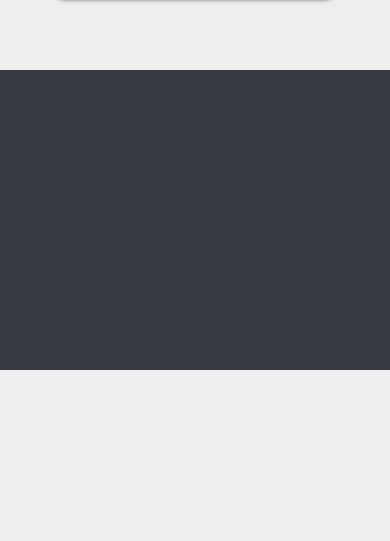
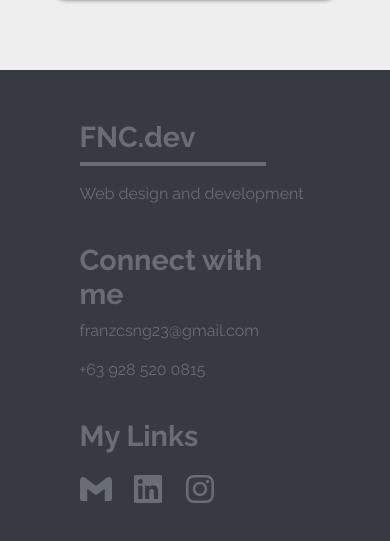
Before and after one commit to Franzcsng/fnc-portfolio, a React (Create React App) app in the folder frontend/: page / in a window 390 px wide. Shown: the part 2408-2949 px from the top of the page. Before the commit the page ends 2778 px from the top, so only its background shows below. Built offline with nearby package versions, Linux system fonts and the light colour scheme; a web font is replaced by a local one.

Commit message:
Added footer content and layout with responsiveness

```diff
--- a/frontend/src/components/layout/footer/Footer.js
+++ b/frontend/src/components/layout/footer/Footer.js
@@ -1,9 +1,36 @@
 import './Footer.scss'
+import { SiGmail } from "react-icons/si";
+import { FaLinkedin, FaInstagram  } from "react-icons/fa";
 
 const Footer = () => {
     return(
         <div className='footer'>
 
+            <div className='footer-content'>
+
+                <div className='footer-section'>
+                    <h2>FNC.dev</h2>
+                    <hr></hr>
+                    <p>Web design and development</p>
+                </div>
+
+                <div className='footer-section'>
+                    <h2>Connect with me</h2>
+                    <p>franzcsng23@gmail.com</p>
+                    <p>+63 928 520 0815</p>
+                </div>
+
+                <div className='footer-section'>
+                    <h2>My Links</h2>
+                    <div className='links'>
+                        <SiGmail className='icon'/>
+                        <FaLinkedin className='icon'/>
+                        <FaInstagram className='icon'/>
+
+                    </div>
+                </div>
+
+            </div>
         </div>
     )
 }
--- a/frontend/src/components/layout/footer/Footer.scss
+++ b/frontend/src/components/layout/footer/Footer.scss
@@ -1,6 +1,74 @@
 .footer{
     background-color: var(--secondary-color);
-    height: 300px;
+    display: flex;
     width: 100%;
+    min-height: 300px;
     justify-self: flex-end;
+    justify-content: center;
+    box-sizing: border-box;
+    padding: 50px 30px 80px 30px;
+
+    .footer-content{
+        width: 100%;
+        max-width: 1440px;
+        height: 100%;
+        display: flex;
+        gap: 30px;
+
+        .footer-section{
+            flex: 1;
+            height: 100%;
+            min-width: 190px;
+            display: flex;
+            flex-direction: column;
+            color: var(--primary-color);
+            text-align: left;
+
+            h2{
+                font-size:clamp(1.8rem, 3vw, 50px);
+                margin-top: 0;
+                margin-bottom: 0px;
+            }
+
+            p{
+                font-size: clamp(1rem, 1.5vw, 35px);
+                margin-top: 10px;
+                margin-bottom: 10px;
+            }
+
+            hr{
+                width: 80%;
+                height: 2px;
+                background-color: var(--primary-color);
+                border: 1px solid var(--primary-color);
+                align-self: flex-start;
+                margin-inline: 0;
+            }
+
+            .links{
+                margin-top: 20px;
+                width: 100%;
+                justify-content: left;
+                display: flex;
+                gap: 20px;
+
+                .icon{
+                    width: clamp(2rem, 2.5vw, 65px);
+                    height: clamp(2rem, 2.5vw, 65px);
+                    transition: all 0.3s ease-in-out;
+                    cursor: pointer;
+
+                    &:hover{
+                        color: var(--accent-color);
+                    }
+                }
+            }
+        }
+
+        @media screen and (max-width: 700px) {
+            width: 70%;
+            flex-direction: column;
+
+        }
+    }
 }
```
